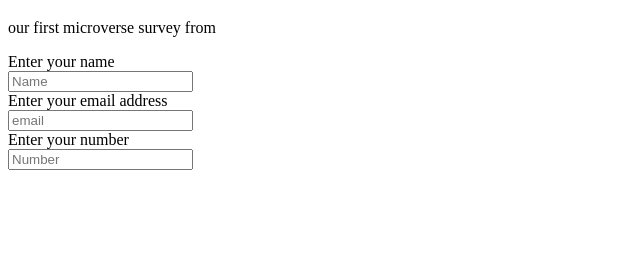
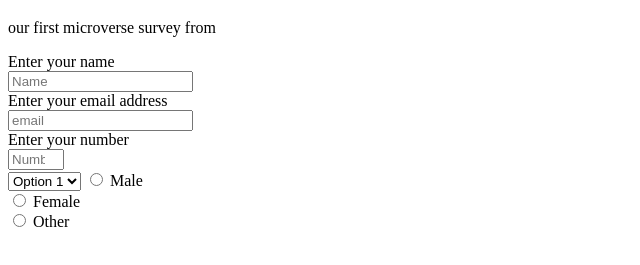
Before and after one commit to zilton7/survey-form, a plain HTML site: page index.html in a window 1280 px wide. Shown: the part 61-326 px from the top of the page, without its empty margins (0-640 px from the left). Drawn offline with Linux system fonts and the light colour scheme.

Commit message:
Add radio buttons; add dropdown and more

```diff
--- a/index.html
+++ b/index.html
@@ -15,18 +15,30 @@
   </h1>
   <p id="description">our first microverse survey from</p>
   <form id="survey-form">
-    Enter your name
-    <br/>
-    <input type="text" name="text" id="name" placeholder="Name">
-    <br/>
-    Enter your email address
-    <br/>
-    <input type="email" name="email" id="email" placeholder="email">
-    <br/>
-    Enter your number
-    <br/>
-    <input type="number" name="number" id="number" placeholder="Number">
+    <label id="name-label">Enter your name</label>
+    <br />
+    <input type="text" name="name" id="name" placeholder="Name" required>
+    <br />
+    <label id="email-label">Enter your email address</label>
+    <br />
+    <input type="email" name="email" id="email" placeholder="email" required>
+    <br />
+    <label id="number-label">Enter your number</label>
+    <br />
+    <input type="number" name="number" id="number" placeholder="Number" min=1 max=11 required>
+    <br />
 
+    <select name="cars" id="dropdown">
+      <option value="option-1">Option 1</option>
+      <option value="option-2">Option 2</option>
+    </select>
+
+    <input type="radio" id="male" name="gender" value="male">
+    <label for="male">Male</label><br>
+    <input type="radio" id="female" name="gender" value="female">
+    <label for="female">Female</label><br>
+    <input type="radio" id="other" name="gender" value="other">
+    <label for="other">Other</label>
 
   </form>
 
```
